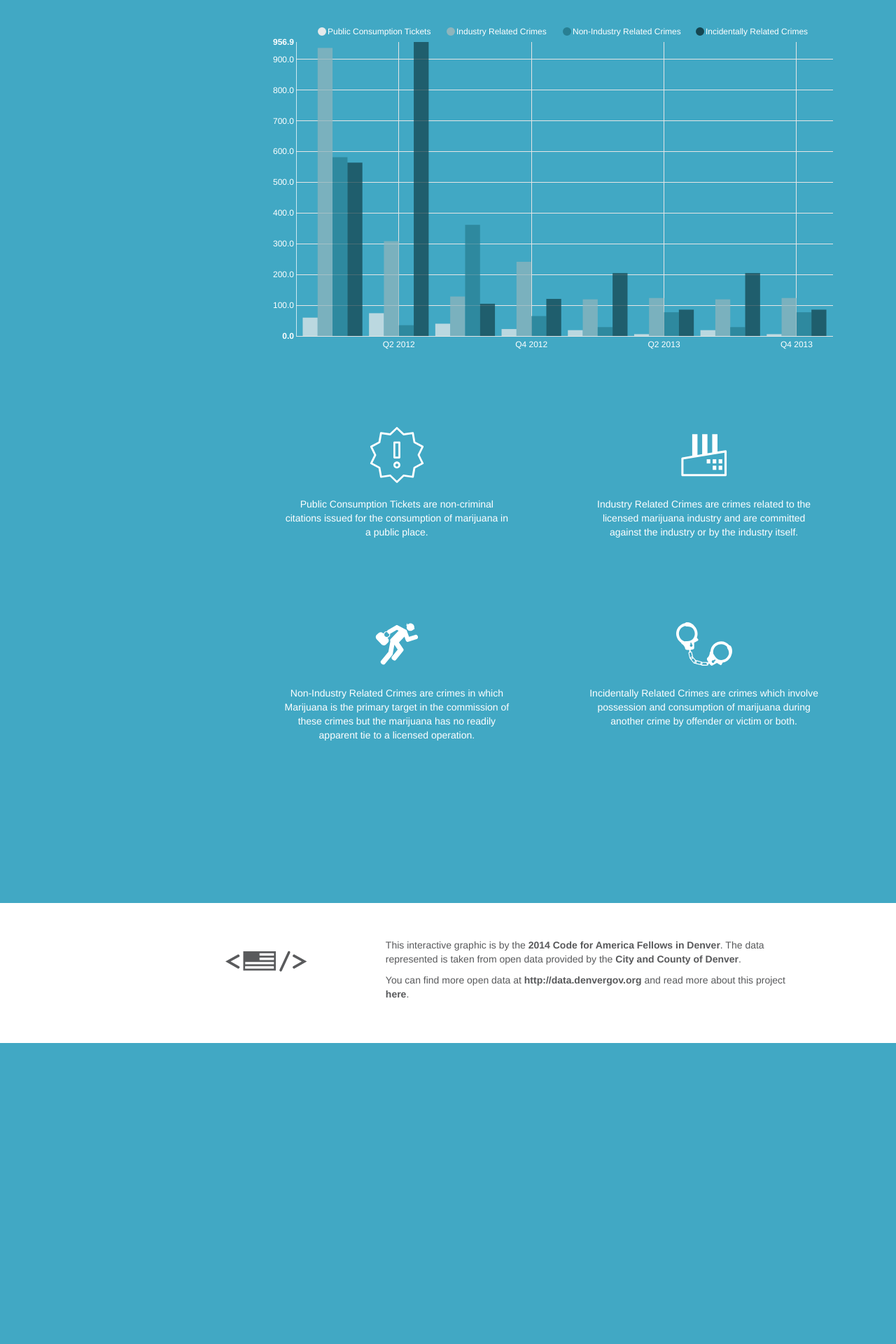
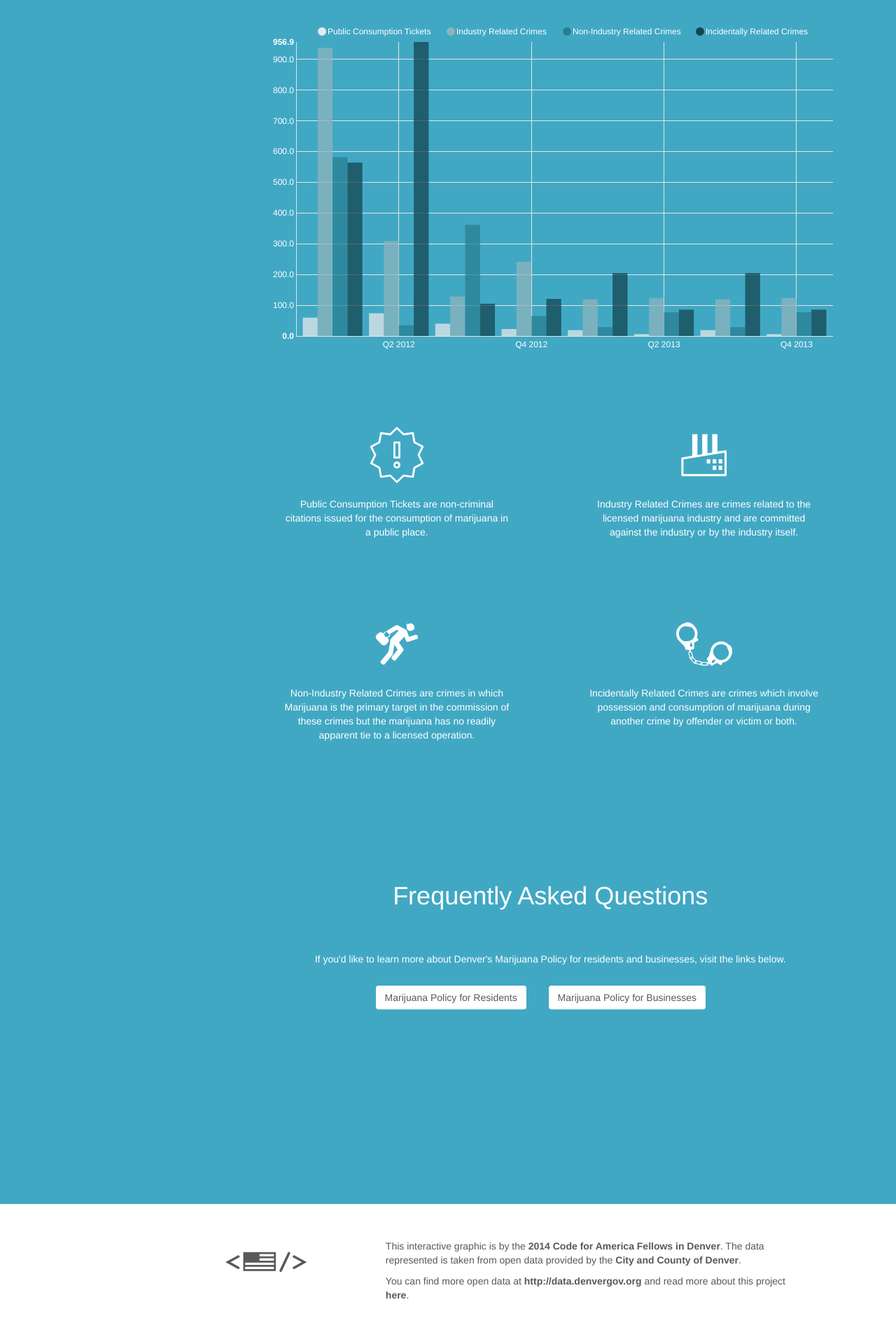
Before and after one commit to boonrs/denver-marijuana-infographic, a Jekyll site: the page built from index.html, in a window 1280 px wide. Shown: the part 2624-4544 px from the top of the page at 70% size. Built offline with Jekyll 4.4.1, drawn with Linux system fonts in a browser that asks for light colours; Markdown is read by kramdown in place of the engine named in the settings; before the commit the page ends 4114 px from its top, so only the background shows below that.

Commit message:
adds button links to more mj resources

```diff
--- a/css/main.css
+++ b/css/main.css
@@ -420,7 +420,26 @@ footer a:hover {
   position: static;
 }
 
+/* Frequently Asked Questions*/
+.btn-mj {
+  color: #58595b;
+  /*font-weight: 500;*/
+  background-color: white;
+  margin-top: 2em;
+  margin: 2em 2em 2em 0;
+  /*border: 1px solid #ccc;*/
 
+}
+.btn-mj:hover {
+  color: white;
+  background-color: #41a8c4;
+  border: 1px solid white;
+  -o-transition:.2s;
+    -ms-transition:.2s;
+    -moz-transition:.2s;
+    -webkit-transition:.2s;
+    transition:.2s;
+}
 
 
 /* Show and affix the side nav when space allows it */
--- a/index.html
+++ b/index.html
@@ -197,6 +197,28 @@ title: {{ site.name }}
             </div>
           </div>
         </div>
+
+        <!-- FAQ ================================================== -->
+      <div id="faq" class="section-block">
+        <div class="row section-title">
+          <h1>Frequently Asked Questions</h1>
+        </div>
+
+        <div class="row">
+          <div class="col-md-12 text-center">
+            <a name="faq"></a>
+            <div id="faq" class="row">
+
+              If you'd like to learn more about Denver's Marijuana Policy for residents and businesses, visit the links below. <br>
+
+              <a target="_blank" href="https://www.colorado.gov/marijuanainfodenver"><button class="btn btn-mj">Marijuana Policy for Residents</button></a>
+
+              <a target="_blank" href="http://www.denvergov.org/businesslicensing/DenverBusiness%20ngCenter/RetailMarijuana/tabid/445028/Default.aspx"><button class="btn btn-mj" >Marijuana Policy for Businesses</button></a>
+            </div>
+          </div>
+        </div>
+      </div>
+
       </div>
   </div>
 </div>
```
